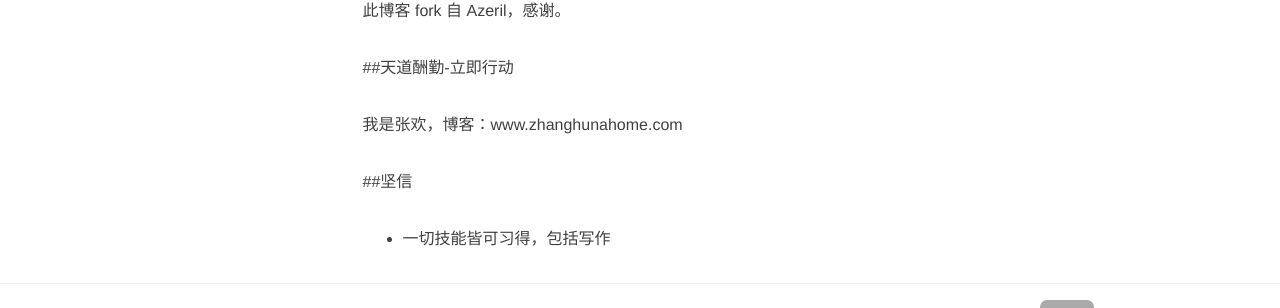
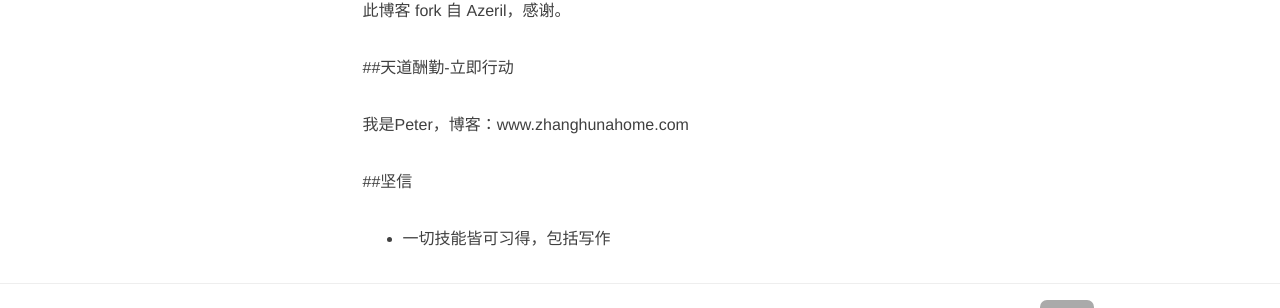
Before and after one commit to wuyajun7/wuyajun7.github.io, a Jekyll site: the page built from README 2.md, in a window 1280 px wide. Shown: the part 516-824 px from the top of the page. Built offline with Jekyll 4.4.1, drawn with Linux system fonts in a browser that asks for light colours; nearby versions of some CDN libraries; our own code applies the rules of GitHub Pages for plain Markdown files.

Commit message:
fix code

```diff
--- a/404.html
+++ b/404.html
@@ -11,12 +11,12 @@
 
 <p>原因：博客搬迁造成的旧链接失效。</p>
 
-<p>改动要点：在 <strong>http://zhanghuanhome.com/</strong> 与 <strong>日期（2014/05/10/）</strong>之间加入 <strong>blog/</strong></p>
+<p>改动要点：在 <strong>http://wuyajun7.com/</strong> 与 <strong>日期（2014/05/10/）</strong>之间加入 <strong>blog/</strong></p>
 
 
 <p>即加入【】内的「blog/」字样。</p>
 
-<h3 id="toc_2">解决办法一：在<a href="http://zhanghuanhome.com/archive/">文章存档</a>中找</h3>
+<h3 id="toc_2">解决办法一：在<a href="http://wuyajun7.com/archive/">文章存档</a>中找</h3>
 
 <h2 id="toc_3">二、维度攻击</h2>
 
--- a/README 2.md
+++ b/README 2.md
@@ -4,7 +4,7 @@
 
 ##天道酬勤-立即行动
 
-我是张欢，博客：[www.zhanghunahome.com](zhanghunahome.com)
+我是Peter，博客：[www.zhanghunahome.com](zhanghunahome.com)
 
 ##坚信
 
--- a/_config.yml
+++ b/_config.yml
@@ -2,9 +2,9 @@
 title: 天道酬勤-立即行动
 header-img: "img/facebook.jpg"
 tagline: "cn"
-description: "张欢|读而立·写而生"
+description: "Peter|读而立·写而生"
 baseurl: ""
-url: "http://zhanghuanhome"
+url: "http://wuyajun7"
 
 # About/contact
 owner:
--- a/index.html
+++ b/index.html
@@ -1,6 +1,6 @@
 ---
 layout: page
-description: "张欢"
+description: "Peter"
 ---
 
 {% for post in paginator.posts %}
```
Also changed, not shown: about.md (+2 -2 lines).
